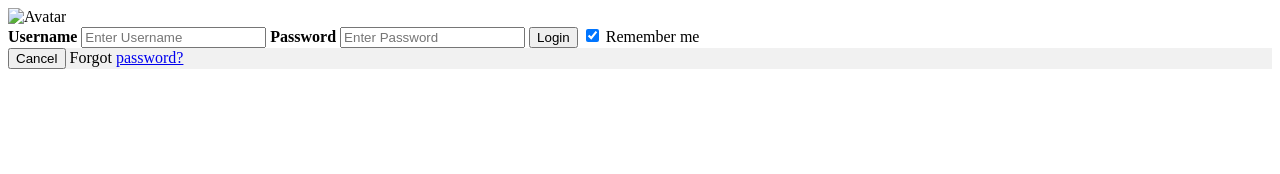
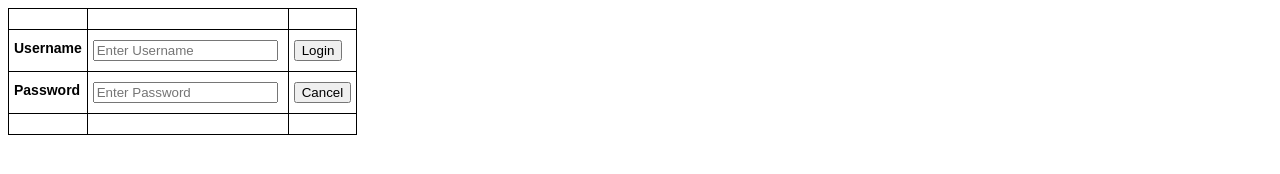
Before and after one commit to WilliamKieranBukowski/ClientSideProject1, a plain HTML site: page homepage.html in a window 1280 px wide. Drawn offline with Linux system fonts and the light colour scheme; no server answers.

Commit message:
added login form in a table

```diff
--- a/homepage.html
+++ b/homepage.html
@@ -10,29 +10,56 @@
 </head>
 <body>
 
-<form action="action_page.php" method="post">
-    <div class="imgcontainer">
-        <img src="img_avatar2.png" alt="Avatar" class="avatar">
-    </div>
+<style type="text/css">
+    .tg  {border-collapse:collapse;border-spacing:0;padding: 4px;}
+    .tg td{border-color:black;border-style:solid;border-width:1px;font-family:Arial, sans-serif;font-size:14px;
+      overflow:hidden;padding:10px 5px;word-break:normal;}
+    .tg th{border-color:black;border-style:solid;border-width:1px;font-family:Arial, sans-serif;font-size:14px;
+      font-weight:normal;overflow:hidden;padding:10px 5px;word-break:normal;}
+    .tg .tg-0lax{text-align:left;vertical-align:top}
+    </style>
+    <form action="action_page.php" method="post">
+    <table class="tg">
+    <thead>
+      <tr>
+        <th class="tg-0lax"></th>
+        <th class="tg-0lax"></th>
+        <th class="tg-0lax"></th>
+      </tr>
+    </thead>
+    <tbody>
+      <tr>
+        <td class="tg-0lax">
+            <label for="uname"><b>Username</b></label>
+        </td>
+        <td class="tg-0lax">
+            <input class="input" type="text" placeholder="Enter Username" name="uname" required>
+        </td>
+        <td class="tg-0lax">
+            <button class="button" type="submit">Login</button>
+        </td>
+      </tr>
+      <tr>
+        <td class="tg-0lax">
+            <label for="psw"><b>Password</b></label>
+        </td>
+        <td class="tg-0lax">
+            <input class="input" type="password" placeholder="Enter Password" name="psw" required>
+        </td>
+        <td class="tg-0lax">
+            <button type="button" class="cancelbtn">Cancel</button>
+        </td>
+      </tr>
+      <tr>
+        <td class="tg-0lax"></td>
+        <td class="tg-0lax"></td>
+        <td class="tg-0lax"></td>
+      </tr>
+    </tbody>
+    </table>
+    </form>
 
-    <div class="container">
-        <label for="uname"><b>Username</b></label>
-        <input type="text" placeholder="Enter Username" name="uname" required>
 
-        <label for="psw"><b>Password</b></label>
-        <input type="password" placeholder="Enter Password" name="psw" required>
-
-        <button type="submit">Login</button>
-        <label>
-            <input type="checkbox" checked="checked" name="remember"> Remember me
-        </label>
-    </div>
-
-    <div class="container" style="background-color:#f1f1f1">
-        <button type="button" class="cancelbtn">Cancel</button>
-        <span class="psw">Forgot <a href="#">password?</a></span>
-    </div>
-</form>
 
 </body>
 </html>
--- a/styles_0.css
+++ b/styles_0.css
@@ -1,2 +1,5 @@
 /* Author: William Bukowski
 */
+.input{
+    margin-right: 5px;
+}
```
Also changed, not shown: paperwork_stock.jpg (added).
